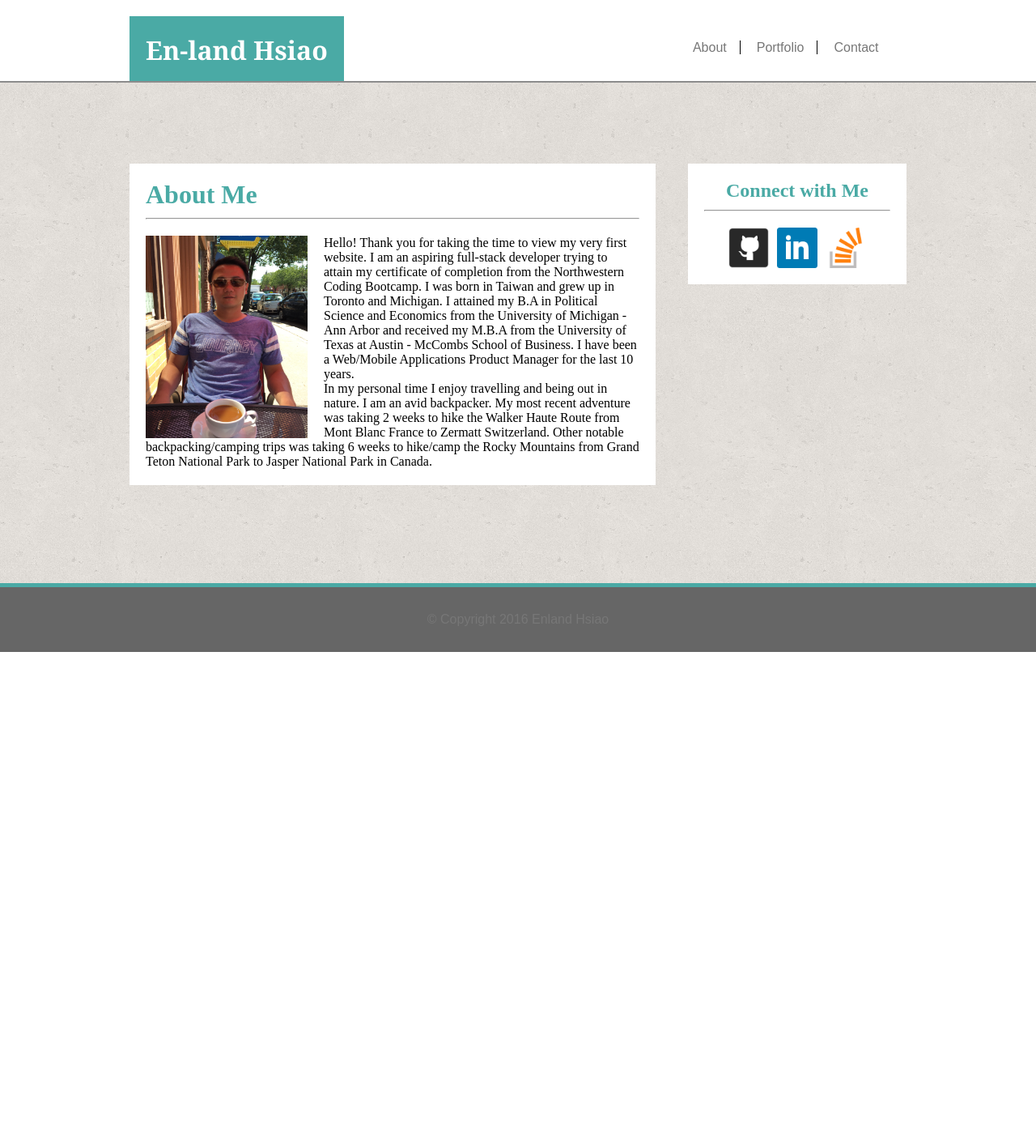
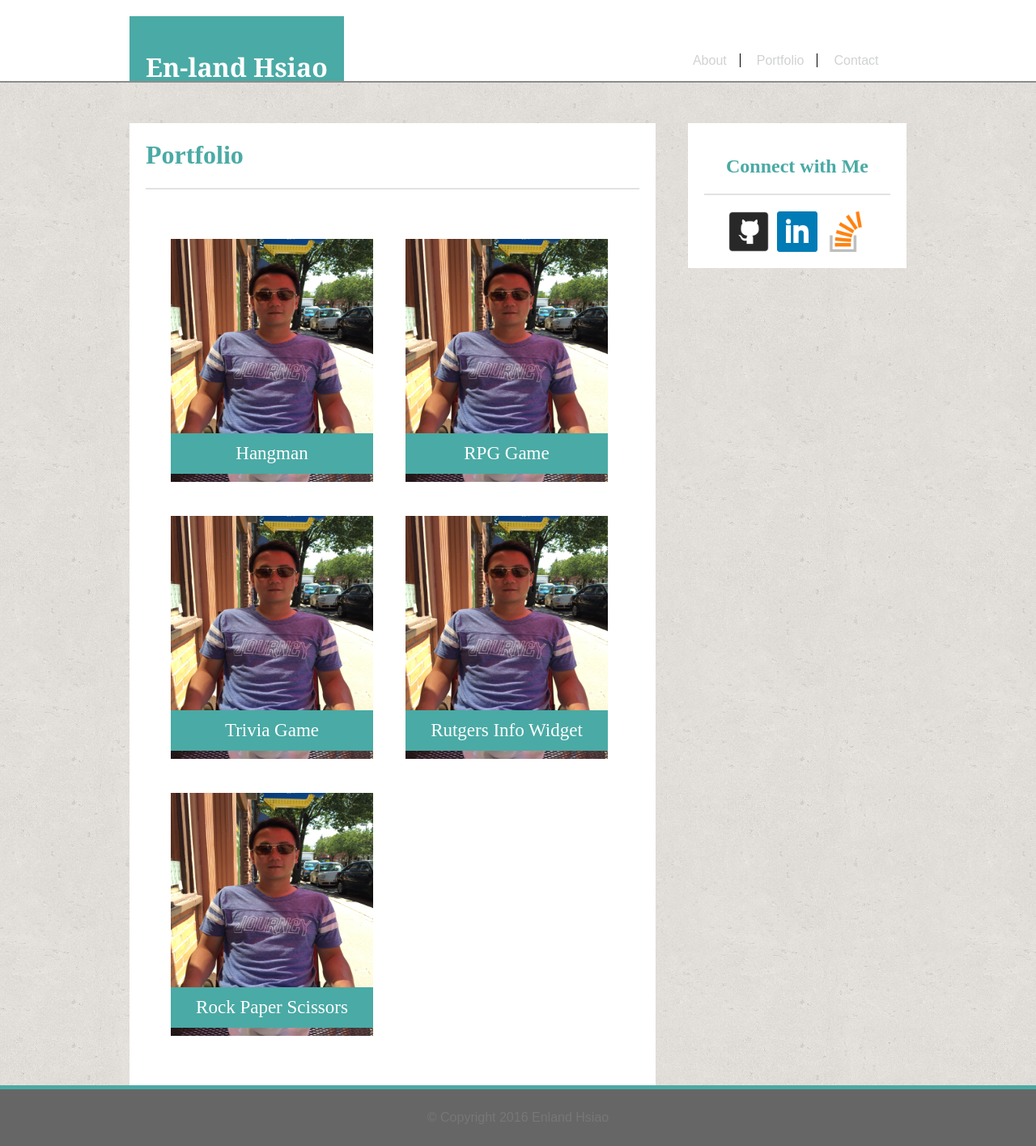
Before and after one commit to ehsiaoz/Basic-Portfolio, a PHP site: page /portfolio.html in a window 1280 px wide. Shown: the whole page at 81% size. Before the commit the page ends 805 px from the top, so only its background shows below. Run offline with PHP 8.4, Linux system fonts and the light colour scheme.

Commit message:
portfolio page 1st try

```diff
--- a/assets/css/style.css
+++ b/assets/css/style.css
@@ -16,17 +16,13 @@ header {
 	height: 80px;
 	margin: 20px auto 0 auto;
 
-
-
-
 }
 
 .headerName {
 	background-color: #4aaaa5;
-	height: 80px;
+	height: 60px;
 	float: left;
 	padding: 20px 20px;
-
 }
 
 .name {
@@ -35,7 +31,6 @@ header {
 }
 
 hr {
-
 	margin-bottom: 20px;
 }
 
@@ -64,12 +59,13 @@ ul li:last-child {
 /*This following section styles font color nav links in global header and removes underline*/
 li a {
 	text-decoration: none;
-	color: #777777;
+	color: #d1d2d3;
 	font-family: Arial;
 }
 
 body {
 	background-image:url("../images/cork-wallet.png");
+	margin: 0;
 }
 
 
@@ -77,7 +73,7 @@ body {
 .contentWrapper {
 
 	width: 960px;
-	margin: 100px auto;
+	margin: 50px auto;
 
 }
 
@@ -86,7 +82,9 @@ body {
 	width: 650px;
 	background-color: white;
 	float: left;
-	padding: 20px;
+	margin: auto;
+	padding: 0px 20px 20px 20px;
+
 }
 
 .linkModule {
@@ -105,13 +103,16 @@ body {
 h1 {
 	color: #4aaaa5;
 	font: Arial;
-	margin-bottom: 0px;
+
 }
 
 .profile {
 	/*float left all the text to flow to the right of the image*/
 	float: left;
-	margin-right: 20px;
+	margin: 0px 20px 10px 0px;
+	height="250";
+	width="200";
+
 }
 
 h2 {
@@ -160,37 +161,21 @@ input[type=text] {
 
 }
 
-* {
-margin: 0;
-}
-html, body {
-height: 100%;
-}
-.wrapper {
-min-height: 100%;
-height: auto;
-height: 100%;
-margin: 0 auto -5em;
-}
 
-.footer, .push {
-height: 5em;
-
-}
-
-.footer, .push {
-
+.footer {
+	clear: both;
 	background-color: #666666;
 	border-top-style: solid;
 	border-top-color: #4aaaa5;
 	border-top-width: 5px;
 	display: flex;
+	height: 70px;
 
 }
 
 input[type=submit] {
 	color: white;
-	padding: 5px 10px;
+	padding: 8px 10px;
 	margin: 8px 0;
 	background-color: #4aaaa5;
 	border: none;
@@ -206,4 +191,42 @@ textarea {
 
 hr {
 	margin-top: 10px;
+	border-style: solid;
+	border-width: 1px;
+	color: #e2e2e2;
 }
+
+/*The below section pertains to the portfolio.index page*/
+
+
+table {
+
+	border-spacing: 30px 40px;
+	margin: auto;
+	width: 100%;
+
+}
+
+.photo {
+	position: relative;
+	height:300px;
+	width:250px;
+}
+
+img.portfolio {
+	height:300px;
+	width:250px;
+}
+
+
+.imgLabel {
+	width:250px;
+	height: 50px;
+	background-color: #4aaaa5;
+	position: absolute;
+	top: 80%;
+	color: white;
+	text-align: center;
+	font-size: 23px;
+	line-height: 50px;
+}
--- a/index.html
+++ b/index.html
@@ -43,7 +43,8 @@
 				<div class="mainContent">
 					<h1>About Me</h1>
 						<hr>
-						<img class="profile" src="assets/images/profile_pic.jpg" height="250" width="200" align="left">
+						<img class="profile" src="assets/images/profile_pic.jpg"
+						height="250" width="200" align="left">
 						<p>
 							Hello!  Thank you for taking the time to view my very first website.  I am an aspiring full-stack developer trying to attain my certificate of completion from the Northwestern Coding Bootcamp.  I was born in Taiwan and grew up in Toronto and Michigan.  I attained my B.A in Political Science and Economics from the University of Michigan - Ann Arbor and received my M.B.A from the University of Texas at Austin - McCombs School of Business.  I have been a Web/Mobile Applications Product Manager for the last 10 years.
 						</p>
--- a/index.php
+++ /dev/null
@@ -1 +0,0 @@
-<?php include_once("index.html"); ?>
--- a/portfolio.html
+++ b/portfolio.html
@@ -41,16 +41,57 @@
 
 				<!-- Main content module -->
 				<div class="mainContent">
-					<h1>About Me</h1>
+					<h1>Portfolio</h1>
 						<hr>
-						<img class="profile" src="assets/images/profile_pic.jpg" height="250" width="200" align="left">
-						<p>
-							Hello!  Thank you for taking the time to view my very first website.  I am an aspiring full-stack developer trying to attain my certificate of completion from the Northwestern Coding Bootcamp.  I was born in Taiwan and grew up in Toronto and Michigan.  I attained my B.A in Political Science and Economics from the University of Michigan - Ann Arbor and received my M.B.A from the University of Texas at Austin - McCombs School of Business.  I have been a Web/Mobile Applications Product Manager for the last 10 years.
-						</p>
 
-						<p>
-							In my personal time I enjoy travelling and being out in nature.  I am an avid backpacker.  My most recent adventure was taking 2 weeks to hike the Walker Haute Route from Mont Blanc France to Zermatt Switzerland. Other notable backpacking/camping trips was taking 6 weeks to hike/camp the Rocky Mountains from Grand Teton National Park to Jasper National Park in Canada.
-						</p>
+						<table>
+							<tr>
+							<td>
+							<div class="photo">
+								<img class="portfolio" src="assets/images/profile_pic.jpg">
+								<div class="imgLabel">
+								 	Hangman
+								</div>
+							</div>
+							</td>
+							<td>
+							<div class="photo">
+								<img class="portfolio" src="assets/images/profile_pic.jpg">
+								<div class="imgLabel">
+								 	RPG Game
+								</div>
+							</div>
+							</td>
+							</tr>
+							<td>
+							<div class="photo">
+								<img class="portfolio" src="assets/images/profile_pic.jpg">
+								<div class="imgLabel">
+								 	Trivia Game
+								</div>
+							</div>
+							</td>
+							<td>
+							<div class="photo">
+								<img class="portfolio" src="assets/images/profile_pic.jpg">
+								<div class="imgLabel">
+								 	Rutgers Info Widget
+								</div>
+							</div>
+							</td>
+							</tr>
+							<td>
+							<div class="photo">
+								<img class="portfolio" src="assets/images/profile_pic.jpg">
+								<div class="imgLabel">
+								 	Rock Paper Scissors
+								</div>
+							</div>
+							</td>
+							</tr>
+						</table>
+
+
 				</div>
 
 				<!-- Social link module -->
```
Also changed, not shown: float.html (deleted, +0 -81 lines), composer.json (deleted).
